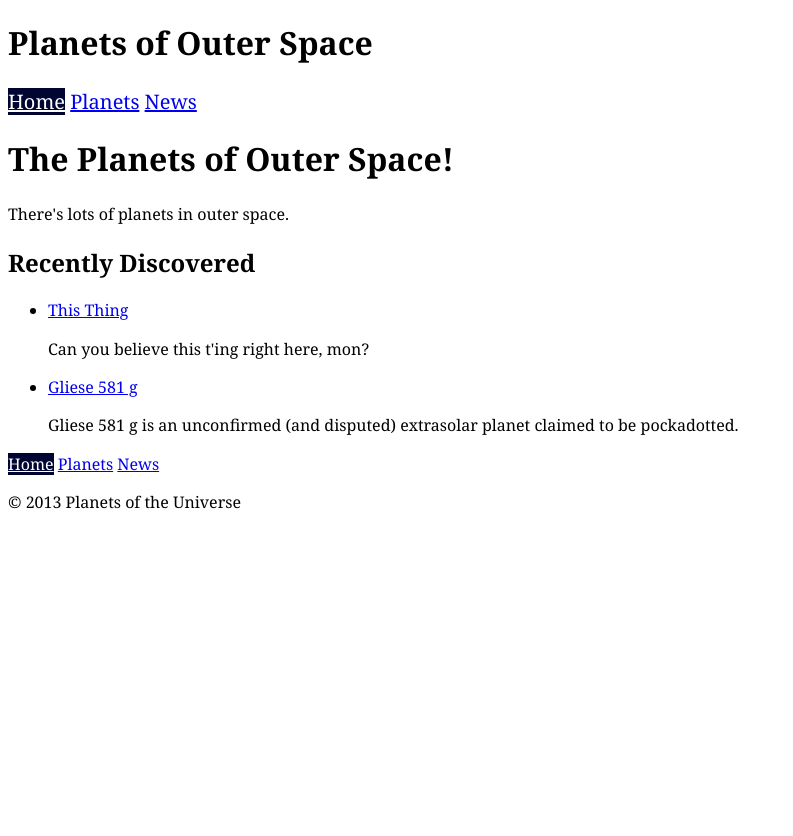
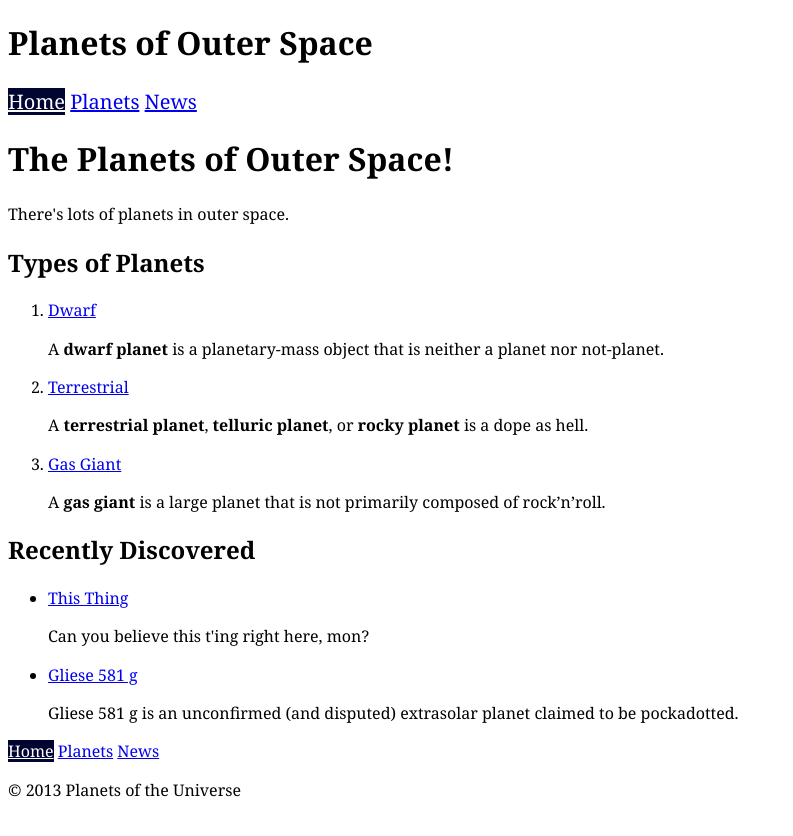
Before and after one commit to insubstudios/fuzzy-planet, a Jekyll site: the page built from index.html, in a window 1280 px wide. Shown: the top 836 px of the page, without its empty margins (0-793 px from the left). Built offline with Jekyll 4.4.1, drawn with Linux system fonts in a browser that asks for light colours.

Commit message:
added data type, planet-types, to homepage

```diff
--- /dev/null
+++ b/_data/planet-types.yml
@@ -0,0 +1,11 @@
+- title: Dwarf
+  folder: dwarf
+  content: 'A **dwarf planet** is a planetary-mass object that is neither a planet nor not-planet.'
+
+- title: Terrestrial
+  folder: terrestrial
+  content: 'A **terrestrial planet**, **telluric planet**, or **rocky planet** is a dope as hell.'
+
+- title: Gas Giant
+  folder: gas-giant
+  content: "A **gas giant** is a large planet that is not primarily composed of rock'n'roll."
--- a/index.html
+++ b/index.html
@@ -7,6 +7,16 @@ layout: default
 
 	<p>There's lots of planets in outer space.</p>
 
+	<h2>Types of Planets</h2>
+
+	<ol>
+		{% for planet in site.data.planet-types %}
+		<li>
+			<a href="{{site.baseurl}}/planets/{{planet.folder}}/">{{planet.title}}</a>
+			<p>{{planet.content | markdownify }}</p>
+		</li>
+		{% endfor %}
+	</ol>
 
 	<h2>Recently Discovered</h2>
 
```
